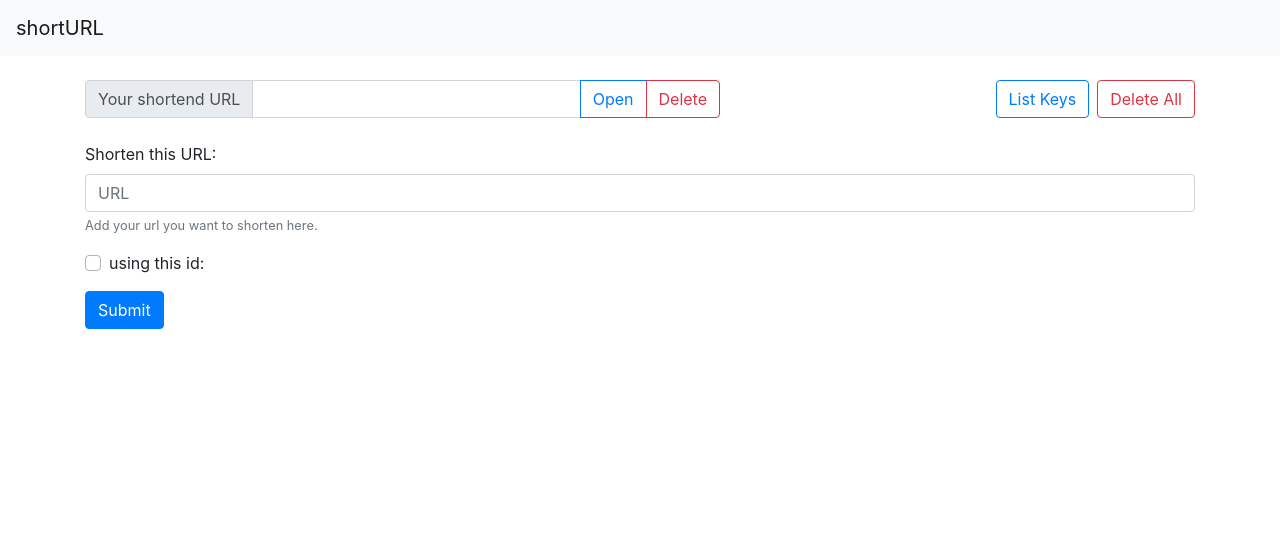
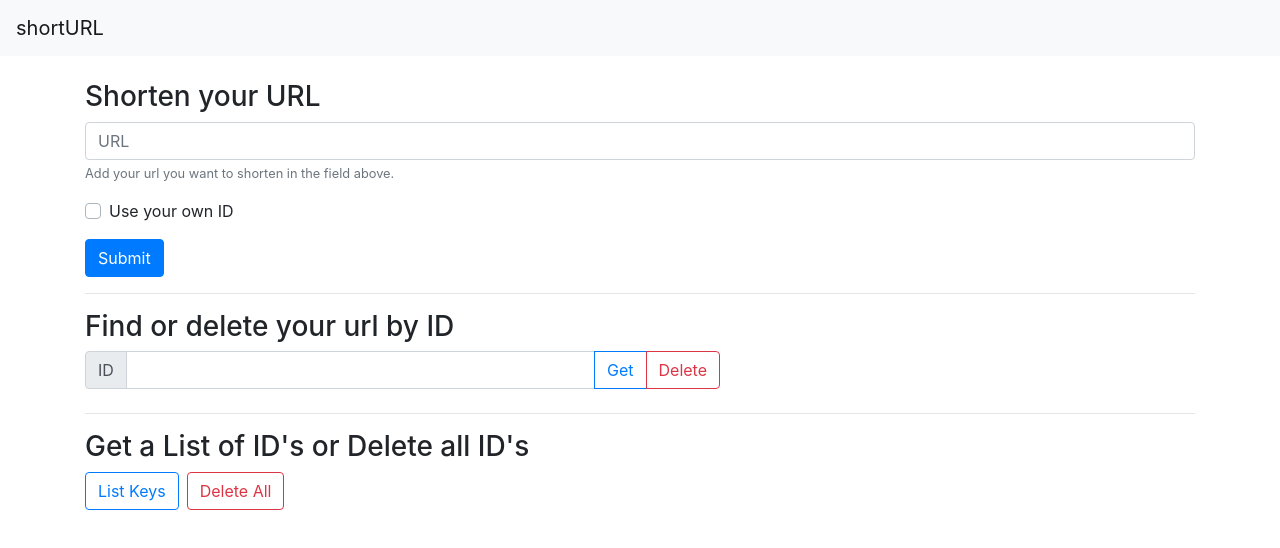
Before and after one commit to UvA-WSaCS-Group01/wsacs-rest-web, a Vue app in the folder client/: page / in a window 1280 px wide. Shown: the top 548 px of the page. Built offline with nearby package versions, Linux system fonts and the light colour scheme.

Commit message:
Small visual change

```diff
--- a/client/src/components/UrlShortenerClient.vue
+++ b/client/src/components/UrlShortenerClient.vue
@@ -1,42 +1,20 @@
 <template>
   <div class="mt-4">
     <b-container>
-      <b-row class="mb-4">
-        <b-col cols="7" class="text-left">
-          <b-form @submit="onShortendSubmit" v-if="show">
-            <b-input-group prepend="Your shortend URL" class>
-              <b-form-input required v-model="shortendurlcode"></b-form-input>
-              <b-input-group-append>
-                <b-button variant="outline-primary" value="open" type="submit">Open</b-button>
-                <b-button variant="outline-danger" value="delete" type="submit">Delete</b-button>
-              </b-input-group-append>
-            </b-input-group>
-          </b-form>
-        </b-col>
-        <b-col cols="5" class="text-right">
-          <b-button variant="outline-primary" @click="getAll" class="mr-2">List Keys</b-button>
-          <b-modal ref="modal-keys" id="modal-keys" title="Allocated URL Keys" ok-only>
-            <b-container>
-              <b-row v-for="key in keys" :key="key.id">{{key}}</b-row>
-            </b-container>
-          </b-modal>
-          <b-button @click="onDeleteAll" variant="outline-danger">Delete All</b-button>
-        </b-col>
-      </b-row>
       <b-row>
         <b-col cols="12">
+        <h3>Shorten your URL</h3>
           <b-form @submit="onSubmit" @reset="onReset" v-if="show">
             <b-form-group
               id="input-group-1"
-              label="Shorten this URL:"
               label-for="input-1"
-              description="Add your url you want to shorten here."
+              description="Add your url you want to shorten in the field above."
             >
               <b-form-input id="input-1" v-model="form.url" required placeholder="URL"></b-form-input>
             </b-form-group>
 
             <b-form-group id="input-group-4">
-              <b-form-checkbox v-model="form.checked">using this id:</b-form-checkbox>
+              <b-form-checkbox v-model="form.checked">Use your own ID</b-form-checkbox>
             </b-form-group>
 
             <b-form-group
@@ -56,6 +34,34 @@
             <b-button type="submit" variant="primary">Submit</b-button>
           </b-form>
         </b-col>
+      </b-row>
+      <hr>
+      <b-row class="mb-4">
+        <b-col cols="7" class="text-left">
+        <h3>Find or delete your url by ID</h3>
+          <b-form @submit="onShortendSubmit" v-if="show">
+            <b-input-group prepend="ID" class>
+              <b-form-input required v-model="shortendurlcode"></b-form-input>
+              <b-input-group-append>
+                <b-button variant="outline-primary" value="open" type="submit">Get</b-button>
+                <b-button variant="outline-danger" value="delete" type="submit">Delete</b-button>
+              </b-input-group-append>
+            </b-input-group>
+          </b-form>
+        </b-col>
+      </b-row>
+      <hr>
+      <b-row>
+        <b-col cols="5">
+          <h3>Get a List of ID's or Delete all ID's</h3>
+            <b-button variant="outline-primary" @click="getAll" class="mr-2">List Keys</b-button>
+            <b-modal ref="modal-keys" id="modal-keys" title="Allocated URL Keys" ok-only>
+              <b-container>
+                <b-row v-for="key in keys" :key="key.id">{{key}}</b-row>
+              </b-container>
+            </b-modal>
+            <b-button @click="onDeleteAll" variant="outline-danger">Delete All</b-button>
+          </b-col>
       </b-row>
     </b-container>
   </div>
```
